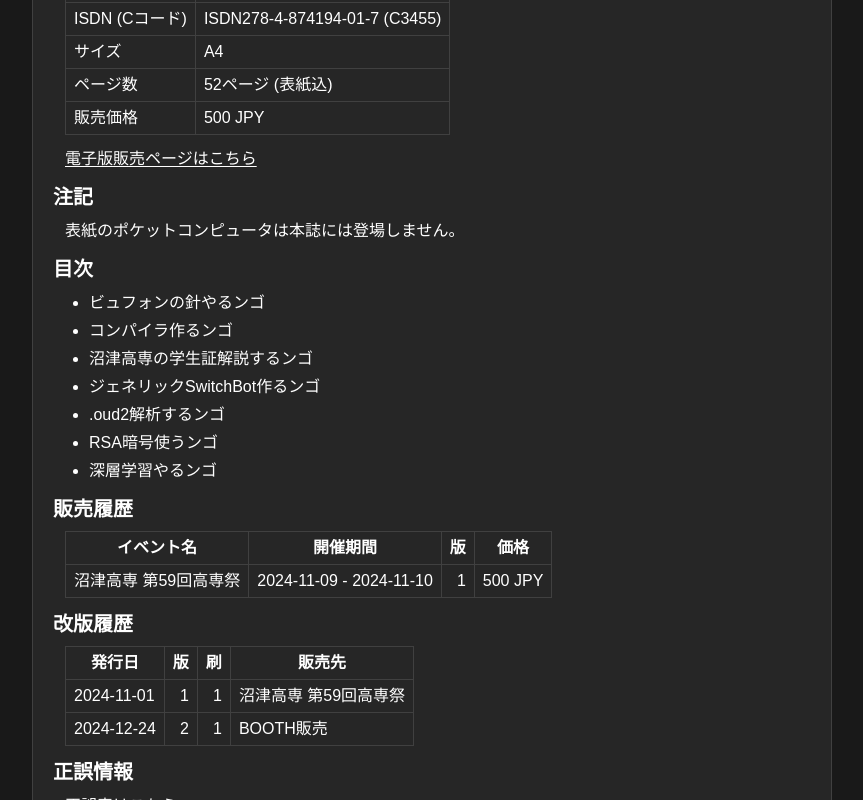
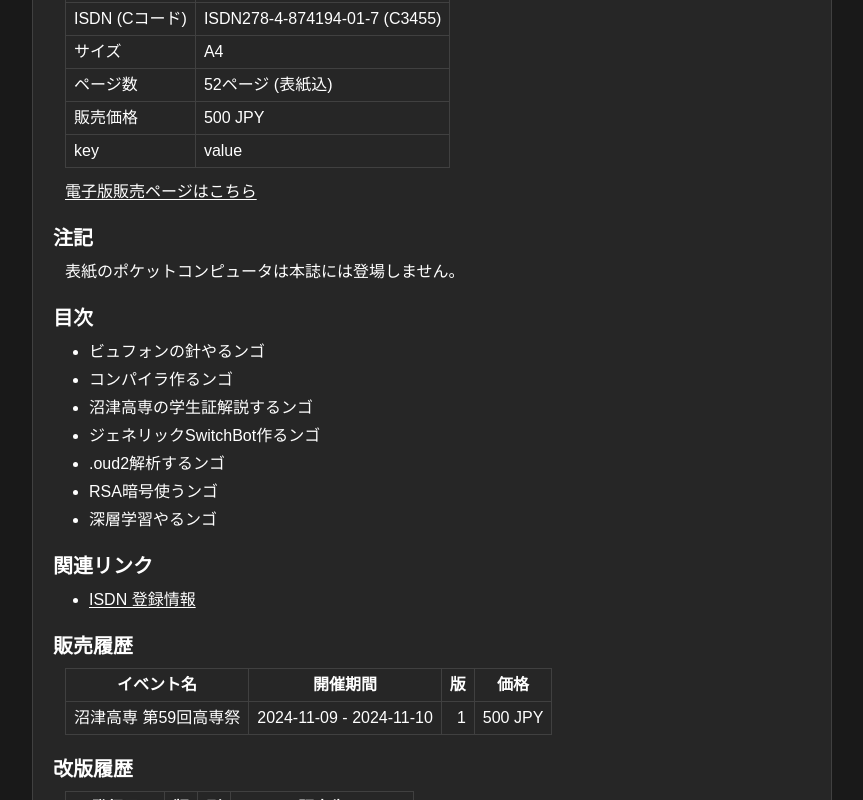
Before and after one commit to csc-a452p/website, a Next.js app: page /goods/ngo_vol1 in a window 1280 px wide. Shown: the part 760-1560 px from the top of the page, without its empty margins (208-1071 px from the left). Built offline with nearby package versions, Linux system fonts and the light colour scheme.

Commit message:
[add] additionalFieldとadditionalLinksが表示できるように変更

```diff
--- a/app/components/goods/book.tsx
+++ b/app/components/goods/book.tsx
@@ -25,7 +25,7 @@ export default function GoodsBook({ id, p }: { id: string, p: goodsBook }) {
                             </Link>
                         </div>
 
-                        <div className="flex flex-col gap-3">
+                        <div className="flex flex-col gap-5">
                             <div>
                                 <h2 className="text-xl font-bold">基本情報</h2>
                                 <div className="mx-3 mt-2">
@@ -48,7 +48,6 @@ export default function GoodsBook({ id, p }: { id: string, p: goodsBook }) {
                                                     <td>{p.code.isdn} ({p.code.cCode})</td>
                                                 </tr> : <></>
                                             }
-
                                             <tr>
                                                 <td>サイズ</td>
                                                 <td>{p.size}</td>
@@ -61,6 +60,14 @@ export default function GoodsBook({ id, p }: { id: string, p: goodsBook }) {
                                                 <td>販売価格</td>
                                                 <td>{p.price} {p.priceUnit}</td>
                                             </tr>
+                                            {
+                                                p.additionalFields !== undefined ? Object.keys(p.additionalFields).map(e => (
+                                                    <tr>
+                                                        <td>{e}</td>
+                                                        <td>{p.additionalFields?.[e] || "undefined"}</td>
+                                                    </tr>
+                                                )) : <></>
+                                            }
                                         </tbody>
                                     </table>
 
@@ -88,6 +95,19 @@ export default function GoodsBook({ id, p }: { id: string, p: goodsBook }) {
                                             p.tableOfContents.map(e => {
                                                 return <li key={e}>{e}</li>
                                             })
+                                        }
+                                    </ul>
+                                </div>
+                            </div>
+
+                            <div>
+                                <h2 className="text-xl font-bold">関連リンク</h2>
+                                <div className="mx-3 mt-2">
+                                    <ul className="list-disc ml-6 flex flex-col gap-1">
+                                        {
+                                            p.additionalLinks !== undefined ? Object.keys(p.additionalLinks).map(e => (
+                                                <li key={e}><DLink href={p.additionalLinks?.[e] || "undefined"} target="_blank">{e}</DLink></li>
+                                            )) : <></>
                                         }
                                     </ul>
                                 </div>
--- a/app/components/goods/item.tsx
+++ b/app/components/goods/item.tsx
@@ -25,7 +25,7 @@ export default function GoodsItem({ id, p }: { id: string, p: goodsItem }) {
                             </Link>
                         </div>
 
-                        <div className="flex flex-col gap-3">
+                        <div className="flex flex-col gap-5">
                             <div>
                                 <h2 className="text-xl font-bold">基本情報</h2>
                                 <div className="mx-3 mt-2">
@@ -50,6 +50,14 @@ export default function GoodsItem({ id, p }: { id: string, p: goodsItem }) {
                                                 <td>販売開始日</td>
                                                 <td>{p.releaseDate}</td>
                                             </tr>
+                                            {
+                                                p.additionalFields !== undefined ? Object.keys(p.additionalFields).map(e => (
+                                                    <tr>
+                                                        <td>{e}</td>
+                                                        <td>{p.additionalFields?.[e] || "undefined"}</td>
+                                                    </tr>
+                                                )) : <></>
+                                            }
                                         </tbody>
                                     </table>
 
@@ -68,6 +76,19 @@ export default function GoodsItem({ id, p }: { id: string, p: goodsItem }) {
                                 <h2 className="text-xl font-bold">注記</h2>
                                 <div className="mx-3 mt-2">
                                     {p.notes}
+                                </div>
+                            </div>
+
+                            <div>
+                                <h2 className="text-xl font-bold">関連リンク</h2>
+                                <div className="mx-3 mt-2">
+                                    <ul className="list-disc ml-6 flex flex-col gap-1">
+                                        {
+                                            p.additionalLinks !== undefined ? Object.keys(p.additionalLinks).map(e => (
+                                                <li key={e}><DLink href={p.additionalLinks?.[e] || "undefined"} target="_blank">{e}</DLink></li>
+                                            )) : <></>
+                                        }
+                                    </ul>
                                 </div>
                             </div>
 
```
Also changed, not shown: types/goods.ts (+4 -4 lines).
